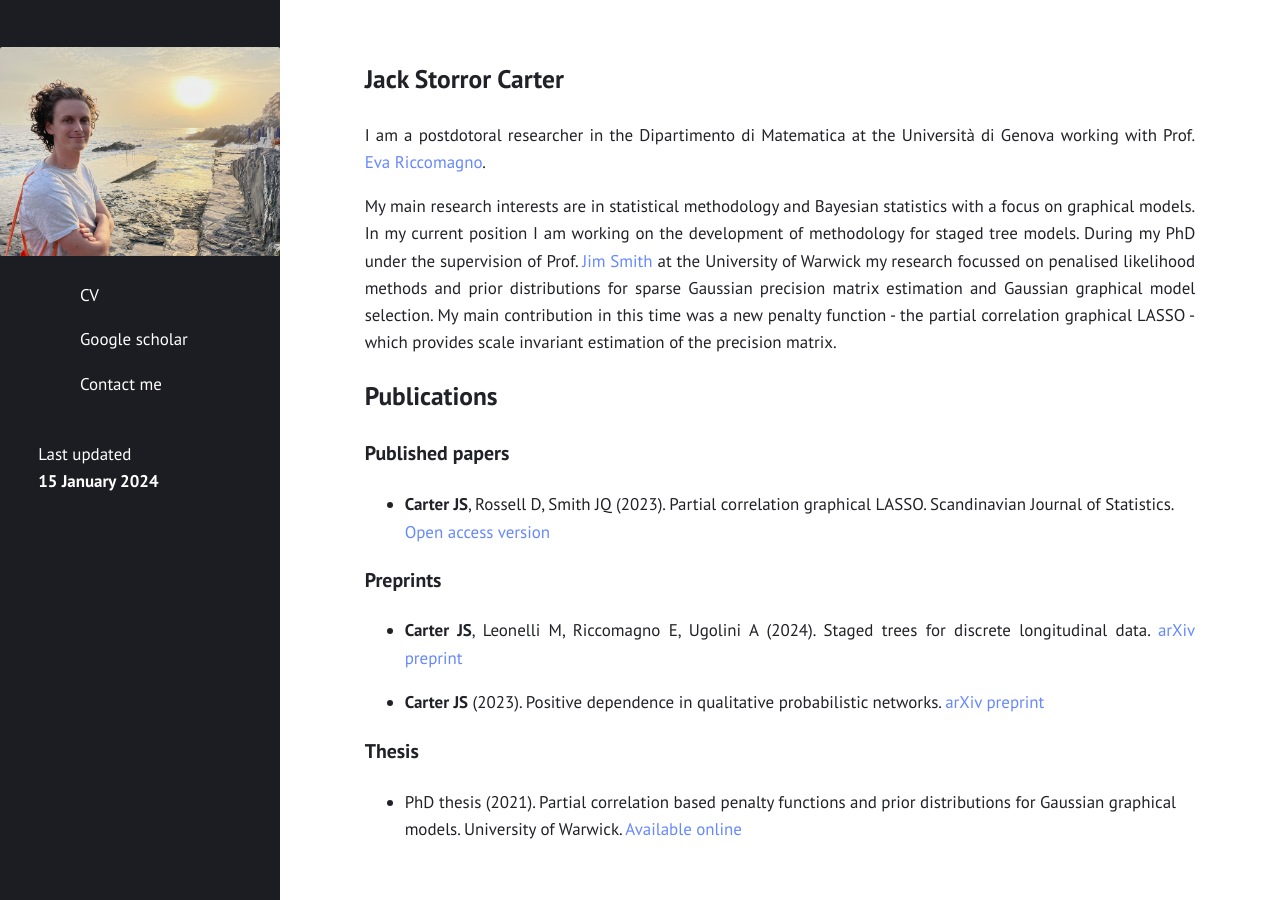
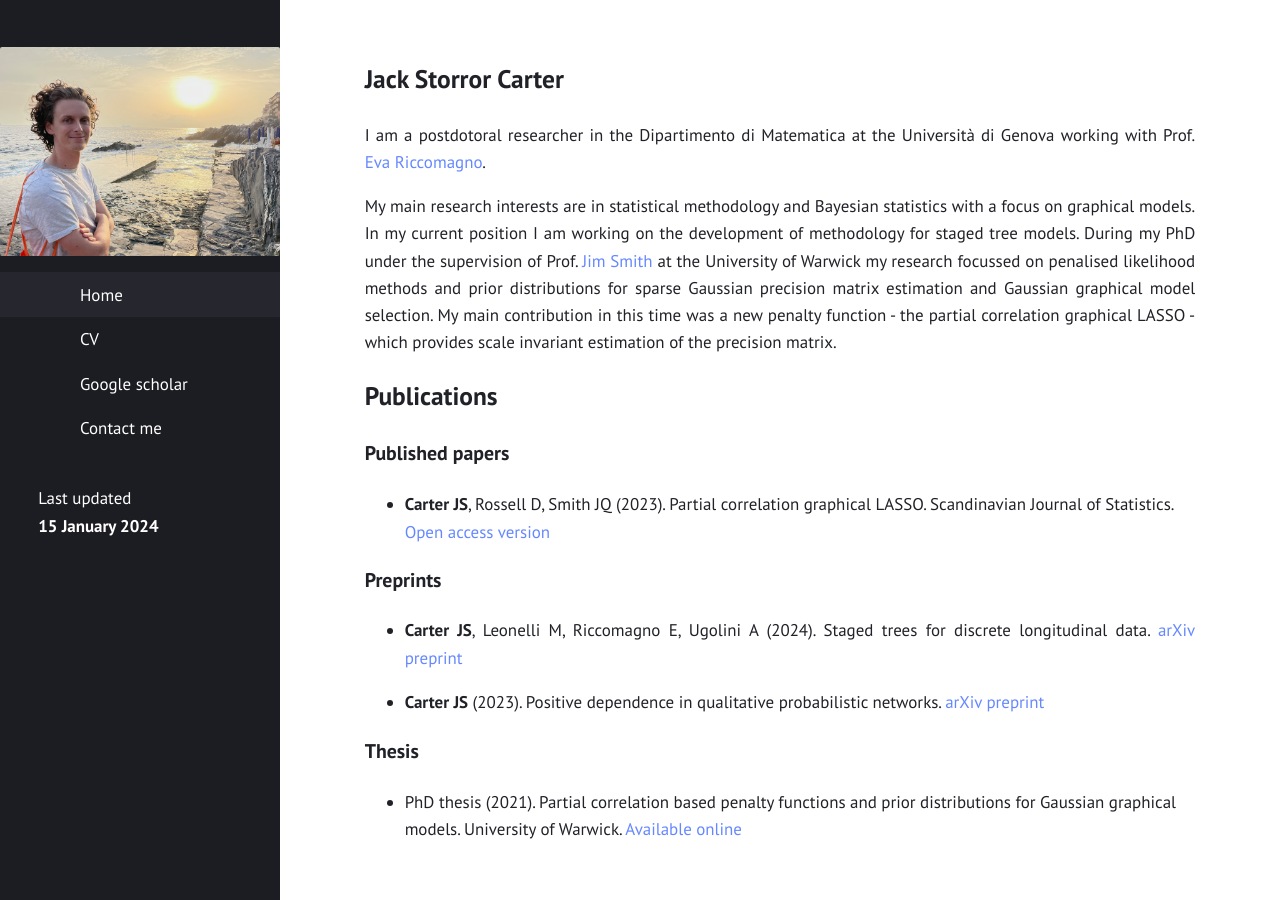
Before and after one commit to JackStorrorCarter/JackStorrorCarter.github.io, a Jekyll site: the page built from index.md, in a window 1280 px wide. Built offline with Jekyll 4.4.1, drawn with Linux system fonts in a browser that asks for light colours.

Commit message:
Update _config.yml

```diff
--- a/_config.yml
+++ b/_config.yml
@@ -12,7 +12,7 @@ show_excerpts: false       # show article excerpts on the home page
 show_frame: true           # adds a gray frame to the site
 show_sidebar: true         # show a sidebar instead of the usual header
 minimal: false             # use a dark header
-navi: false                # include naviagation in sidebar
+navi: true                # include naviagation in sidebar
 ### TODO: To include navigation (if I want to add more than just home page), will have to sort the menu for non-sidebar view (i.e. mobile)
 ### To do this, uncomment lines in header in _layouts
 
```
